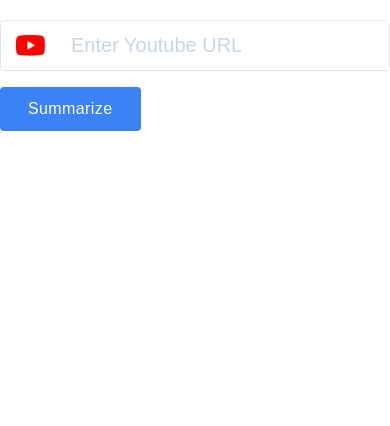
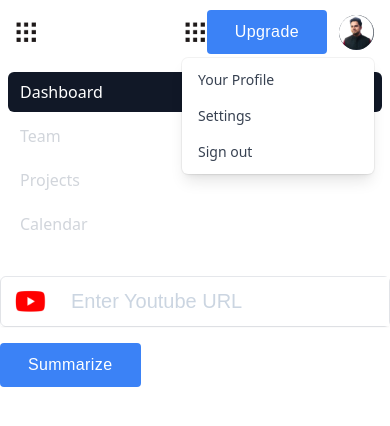
Before and after one commit to zaidakhterr/app-tammy-ai, a Next.js app: page /HomePage in a window 390 px wide. Shown: the top 426 px of the page. Built offline with nearby package versions, Linux system fonts and the light colour scheme.

Commit message:
header (button remaining )

```diff
--- /dev/null
+++ b/components/Header.js
@@ -0,0 +1,141 @@
+import React from "react";
+import Image from "next/image";
+import { Button } from "./Button";
+
+export const Header = props => {
+  const { avatar, name } = props;
+  return (
+    <div>
+      <nav className="">
+        <div className="mx-auto max-w-7xl px-2 sm:px-6 lg:px-8">
+          <div className="relative flex h-16 items-center justify-between">
+            <div className="absolute inset-y-0 left-0 flex items-center sm:hidden">
+              <button
+                type="button"
+                className="inline-flex items-center justify-center rounded-md p-2 text-gray-400 hover:bg-gray-700 hover:text-white focus:outline-none focus:ring-2 focus:ring-inset focus:ring-white"
+                aria-controls="mobile-menu"
+                aria-expanded="false"
+              >
+                <span className="sr-only">Open main menu</span>
+
+                <Image
+                  src="/images/menu.png"
+                  alt="YouTube logo"
+                  width={20}
+                  height={20}
+                />
+              </button>
+            </div>
+            <div className="flex flex-1 items-center justify-center sm:items-stretch sm:justify-start">
+              <div className="flex flex-shrink-0 items-center">
+                <Image
+                  src="/images/menu.png"
+                  alt="YouTube logo"
+                  width={20}
+                  height={20}
+                />
+              </div>
+            </div>
+            <div className="absolute inset-y-0 right-0 flex items-center pr-2 sm:static sm:inset-auto sm:ml-6 sm:pr-0">
+              <span className="sr-only">View notifications</span>
+
+              {/*  Upgrade Button   */}
+                <Button title="Upgrade"/>  {/* Will  be changed  */}
+
+
+              <div className="relative ml-3">
+                <div>
+                  <button
+                    type="button"
+                    className="flex rounded-full bg-gray-800 text-sm focus:outline-none focus:ring-2 focus:ring-white focus:ring-offset-2 focus:ring-offset-gray-800"
+                    id="user-menu-button"
+                    aria-expanded="false"
+                    aria-haspopup="true"
+                  >
+                    <span className="sr-only">Open user menu</span>
+
+                    <Image
+                      src="/images/Avatar.png"
+                      alt="YouTube logo"
+                      width={35}
+                      height={20}
+                    />
+                  </button>
+                </div>
+
+                <div
+                  className="absolute right-0 z-10 mt-2 w-48 origin-top-right rounded-md bg-white py-1 shadow-lg ring-1 ring-black ring-opacity-5 focus:outline-none"
+                  role="menu"
+                  aria-orientation="vertical"
+                  aria-labelledby="user-menu-button"
+                  tabindex="-1"
+                >
+                  <a
+                    href="#"
+                    className="block px-4 py-2 text-sm text-gray-700"
+                    role="menuitem"
+                    tabindex="-1"
+                    id="user-menu-item-0"
+                  >
+                    Your Profile
+                  </a>
+                  <a
+                    href="#"
+                    className="block px-4 py-2 text-sm text-gray-700"
+                    role="menuitem"
+                    tabindex="-1"
+                    id="user-menu-item-1"
+                  >
+                    Settings
+                  </a>
+                  <a
+                    href="#"
+                    className="block px-4 py-2 text-sm text-gray-700"
+                    role="menuitem"
+                    tabindex="-1"
+                    id="user-menu-item-2"
+                  >
+                    Sign out
+                  </a>
+                </div>
+              </div>
+            </div>
+          </div>
+        </div>
+
+        <div className="sm:hidden" id="mobile-menu">
+          <div className="space-y-1 px-2 pt-2 pb-3">
+            <a
+              href="#"
+              className="block rounded-md bg-gray-900 px-3 py-2 text-base font-medium text-white"
+              aria-current="page"
+            >
+              Dashboard
+            </a>
+
+            <a
+              href="#"
+              className="block rounded-md px-3 py-2 text-base font-medium text-gray-300 hover:bg-gray-700 hover:text-white"
+            >
+              Team
+            </a>
+
+            <a
+              href="#"
+              className="block rounded-md px-3 py-2 text-base font-medium text-gray-300 hover:bg-gray-700 hover:text-white"
+            >
+              Projects
+            </a>
+
+            <a
+              href="#"
+              className="block rounded-md px-3 py-2 text-base font-medium text-gray-300 hover:bg-gray-700 hover:text-white"
+            >
+              Calendar
+            </a>
+          </div>
+        </div>
+      </nav>
+    </div>
+  );
+};
--- a/pages/HomePage.js
+++ b/pages/HomePage.js
@@ -1,4 +1,5 @@
 import { Button } from "@/components/Button";
+import { Header } from "@/components/Header";
 import { InputBox } from "@/components/InputBox";
 import React, { useEffect, useState } from "react";
 
@@ -9,6 +10,7 @@
 
   return (
     <>
+    <Header/>
       <div className="my-5  md:flex  md:justify-center">
         <div className="sm:w-screen  md:w-1/2">
           <InputBox isValidProp={setvalid} />
```
Also changed, not shown: public/images/Avatar.png (added), public/images/menu.png (added).
